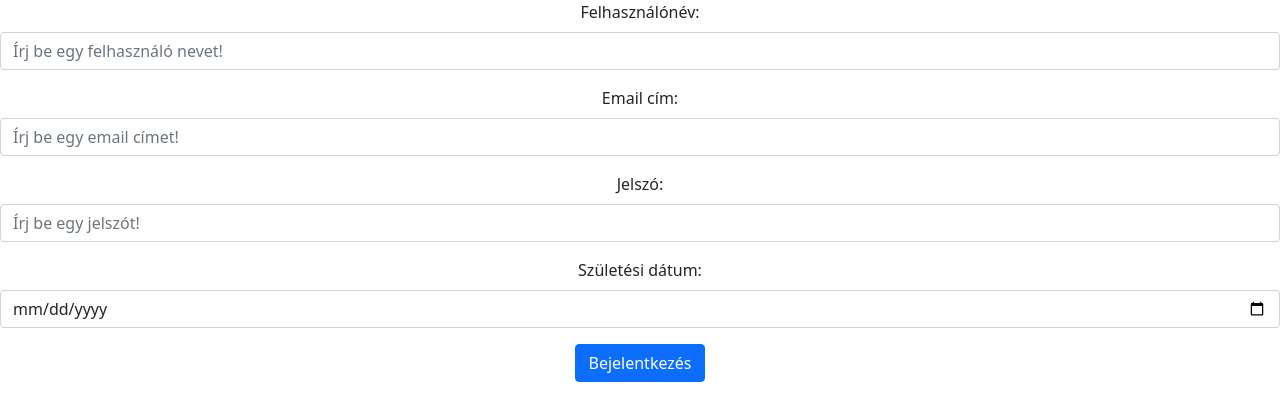
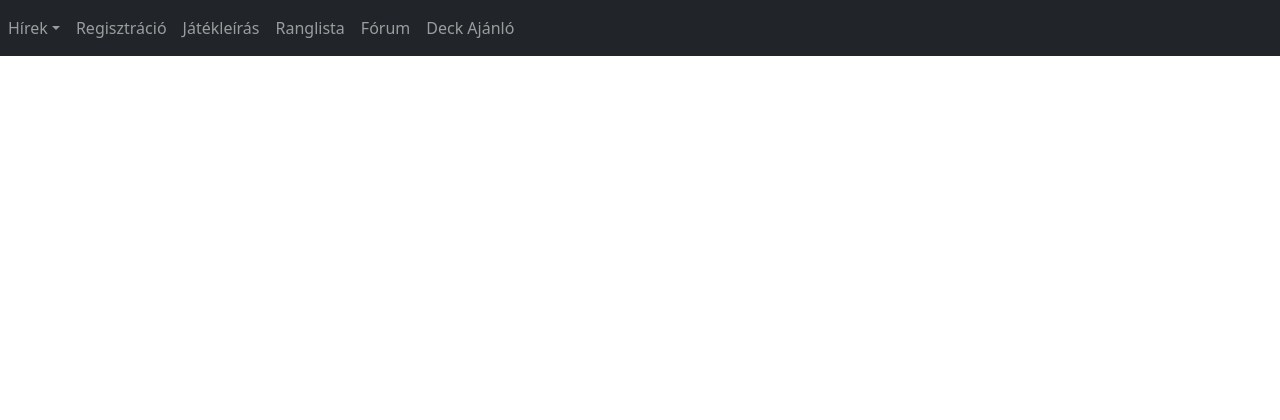
Before and after one commit to TotpalIstvan/SlabWarriorsFrontend, a React (Create React App) app: page / in a window 1280 px wide. Shown: the top 420 px of the page. Built offline with nearby package versions, Linux system fonts and the light colour scheme.

Commit message:
jelenlegi állapot

```diff
--- a/package.json
+++ b/package.json
@@ -10,7 +10,9 @@
     "react": "^17.0.2",
     "react-bootstrap": "^2.1.0",
     "react-dom": "^17.0.2",
+    "react-router-dom": "^6.2.1",
     "react-scripts": "^3.0.1",
+    "react-scroll": "^1.8.4",
     "web-vitals": "^1.1.2"
   },
   "scripts": {
--- a/src/App.js
+++ b/src/App.js
@@ -1,40 +1,36 @@
 import React from 'react';
-import Form from 'react-bootstrap/Form';
-import Button from 'react-bootstrap/Button';
+import  Navbar  from 'react-bootstrap/Navbar';
+import Nav from 'react-bootstrap/Nav';
+import  NavDropdown  from 'react-bootstrap/NavDropdown';
+
 import './App.css';
 import 'bootstrap/dist/css/bootstrap.min.css';
 
 
 function App() {
+
   return (
     <div className="App">
-
-      <Form>
-      <Form.Group className="mb-3" controlId="formBasicEmail">
-    <Form.Label>Felhasználónév:</Form.Label>
-    <Form.Control type="text" placeholder="Írj be egy felhasználó nevet!" />
-  </Form.Group>
-  <Form.Group className="mb-3" controlId="formBasicEmail">
-    <Form.Label>Email cím:</Form.Label>
-    <Form.Control type="email" placeholder="Írj be egy email címet!" />
-  </Form.Group>
-
-  <Form.Group className="mb-3" controlId="formBasicPassword">
-    <Form.Label>Jelszó:</Form.Label>
-    <Form.Control type="password" placeholder="Írj be egy jelszót!" />
-  </Form.Group>
-
-  <Form.Group className="mb-3" controlId="formBasicPassword">
-    <Form.Label>Születési dátum:</Form.Label>
-    <Form.Control type="date" placeholder="Születési év" />
-  </Form.Group>
-
-  <Button variant="primary">
-
-    <span>Bejelentkezés</span>
-  </Button>
-</Form>
-
+      <Navbar bg="dark" variant="dark">
+      <Navbar.Toggle aria-controls="navbarScroll" />
+    <Navbar.Collapse id="navbarScroll">
+      <Nav
+        className="me-auto my-2 my-lg-0"
+        style={{ maxHeight: '100px' }}
+        navbarScroll
+      >
+        <NavDropdown bg="dark" title="Hírek" id="navbarScrollingDropdown">
+            <NavDropdown.Item href="#">Frissítések</NavDropdown.Item>
+            <NavDropdown.Item href="#">Featured</NavDropdown.Item>
+        </NavDropdown>
+            <Nav.Link href="#">Regisztráció</Nav.Link>
+            <Nav.Link href="#">Játékleírás</Nav.Link>
+            <Nav.Link href="#">Ranglista</Nav.Link>
+            <Nav.Link href="#">Fórum</Nav.Link>
+            <Nav.Link href="#">Deck Ajánló</Nav.Link>
+            </Nav>
+            </Navbar.Collapse>
+    </Navbar>
     </div>
   );
 }
```
Also changed, not shown: src/Registration.js (added, +38 -0 lines), 1 other file (tests, documents, lock files or other folders).
